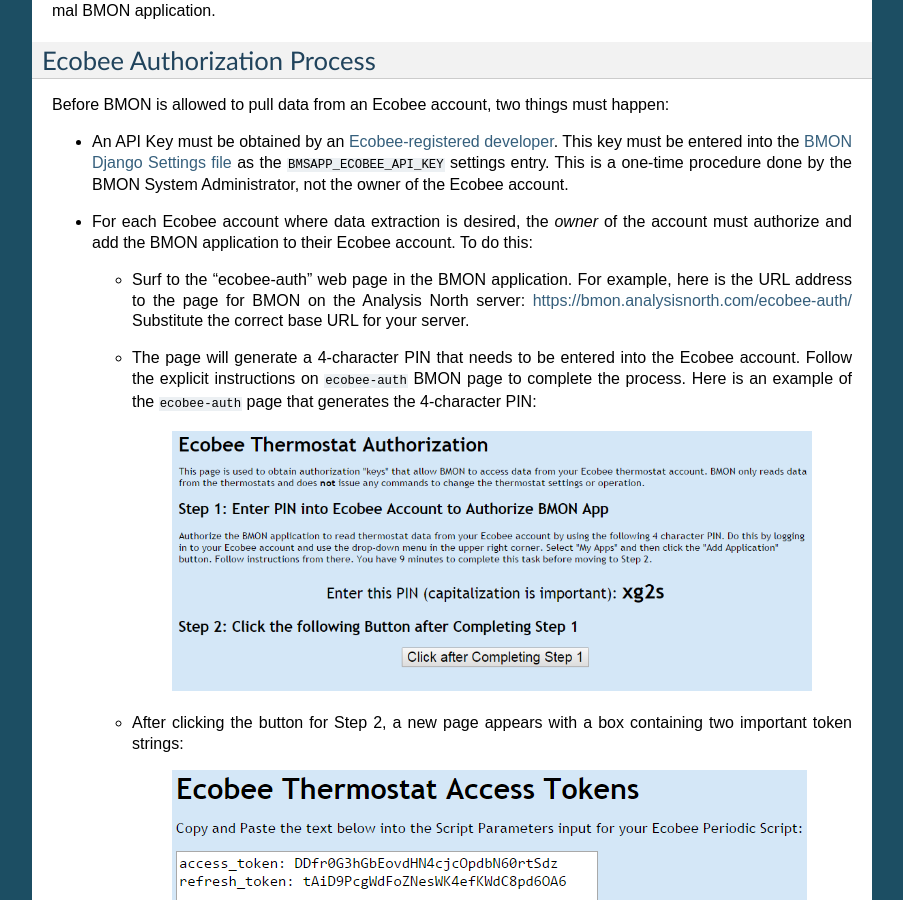
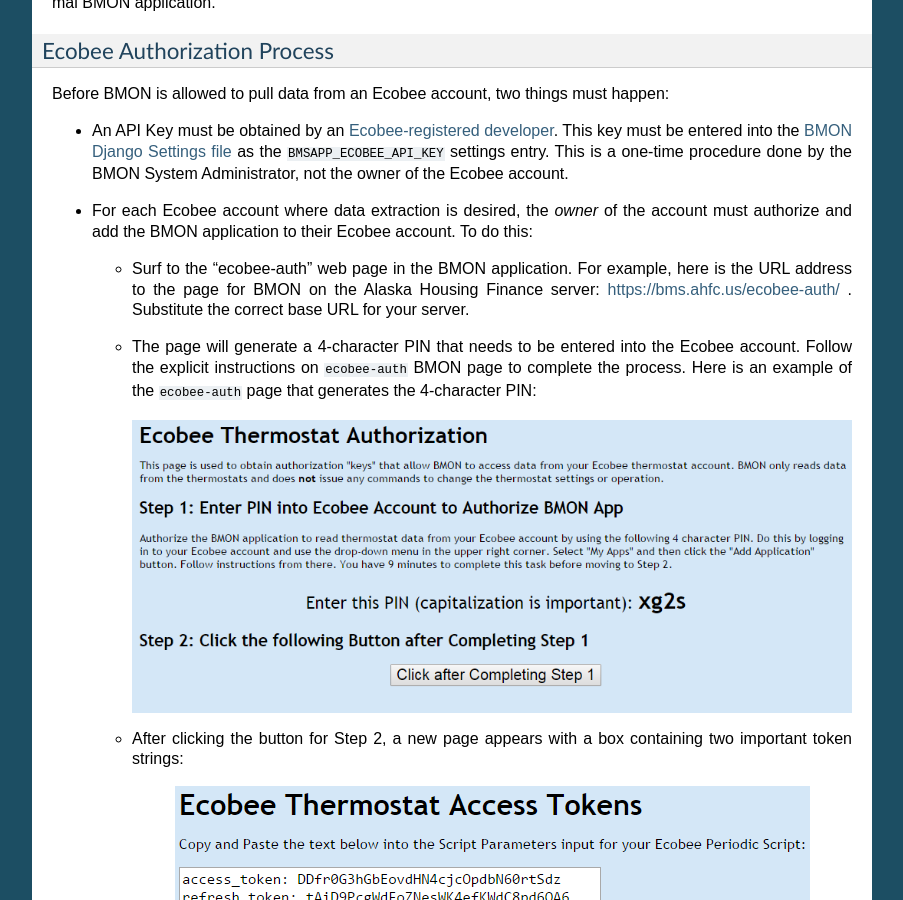
Before and after one commit to alanmitchell/bmon, a Sphinx documentation site: the page built from docs/source/periodic-scripts.rst, in a window 1280 px wide and 900 px high, scrolled down 2223 px. Shown: the whole window, without its empty margins (198-1101 px from the left). Built offline with Sphinx 7.4.7, drawn with Linux system fonts in a browser that asks for light colours; some of the changed text lies outside the part shown.

Commit message:
Edited Structure of Periodic Script page.

```diff
--- a/docs/source/conf.py
+++ b/docs/source/conf.py
@@ -85,6 +85,9 @@
 #
 
 html_theme = 'default'
+#import sphinx_rtd_theme
+#html_theme = "sphinx_rtd_theme"
+#html_theme_path = [sphinx_rtd_theme.get_html_theme_path()]
 
 # Theme options are theme-specific and customize the look and feel of a theme
 # further.  For a list of options available for each theme, see the
--- a/docs/source/periodic-scripts.rst
+++ b/docs/source/periodic-scripts.rst
@@ -23,12 +23,14 @@
 interface and select "Periodic Scripts":
 
 .. image:: /_static/main_scr_period_script.png
+  :align: center
 
 On the next screen, click the "ADD PERIODIC SCRIPT +" button in the
 upper right corner of the screen. Below are the inputs required to
 configure a Periodic Script, with example values:
 
 .. image:: /_static/periodic_script_inputs.png
+  :align: center
 
 Each of these inputs is described below:
 
@@ -103,7 +105,7 @@
 database for display through the normal BMON application.
 
 Ecobee Authorization Process
-----------------------------
+~~~~~~~~~~~~~~~~~~~~~~~~~~~~
 
 Before BMON is allowed to pull data from an Ecobee account, two things
 must happen:
@@ -119,25 +121,34 @@
 
    *  Surf to the "ecobee-auth" web page in the BMON application. For
       example, here is the URL address to the page for BMON on the
-      Analysis North server: https://bmon.analysisnorth.com/ecobee-auth/
+      Alaska Housing Finance server: https://bms.ahfc.us/ecobee-auth/ .
       Substitute the correct base URL for your server.
    *  The page will generate a 4-character PIN that needs to be entered
       into the Ecobee account. Follow the explicit instructions on
       ``ecobee-auth`` BMON page to complete the process. Here is an
       example of the ``ecobee-auth`` page that generates the 4-character
       PIN:
-	  .. image:: /_static/ecobee_pin.png
+
+      .. image:: /_static/ecobee_pin.png
+         :align: center
+
 
    *  After clicking the button for Step 2, a new page appears with a
       box containing two important token strings:
-	  .. image:: /_static/ecobee_auth_tokens.png
+
+      .. image:: /_static/ecobee_auth_tokens.png
+         :align: center
+
 
    *  Use your mouse to select and then copy the ``access_token`` and
       ``refresh_token`` text in the white box. Paste this text into the
       "Script Parameters in YAML form" input box for the Periodic Script
       you are setting up. Here is an example of how the inputs should
       look for the Periodic Script:
-	  .. image:: /_static/ecobee_auth_inputs.png
+
+      .. image:: /_static/ecobee_auth_inputs.png
+         :align: center
+
 
 The script above will collect data from *all* of the thermostats in the
 Ecobee Account that went through the authorization process. Currently,
@@ -163,7 +174,7 @@
 to the Ecobee account.
 
 Other Notes on Ecobee Configuration
------------------------------------
+~~~~~~~~~~~~~~~~~~~~~~~~~~~~~~~~~~~
 
 Here are some other notes on configuration of the Ecobee Periodic
 Script.
@@ -289,6 +300,7 @@
 for collecting data from an Okofen boiler:
 
 .. image:: /_static/okofen_config.png
+  :align: center
 
 The ``File name of script`` must be ``okofen``. The Okofen boiler
 creates a new CSV file once per day, presumably shortly after Midnight.
@@ -391,6 +403,7 @@
 sends data to an InfluxDB database:
 
 .. image:: /_static/influxdb_config.png
+  :align: center
 
 The ``File name of script`` must be ``influxdb``. The
 ``Script Parameters in YAML form`` input can include the following
@@ -438,6 +451,9 @@
 data. This parameter should *not* be set to True on a continual basis,
 as that will cause the Script to send all historical data (up to the
 ``reach_back`` limit) every time the script runs.
+
+InfluxDB Tags Created during Export
+~~~~~~~~~~~~~~~~~~~~~~~~~~~~~~~~~~~
 
 InfluxDB allows each point in the database to be described by any number
 of "tags". A tag is a key/value pair that adds metadata to the database
@@ -488,6 +504,7 @@
 
 
 .. image:: /_static/additional_props.png
+  :align: center
 
 For all sensors associated with that building, these properties will be
 made into key/value pairs and sent as tags with the sensor readings. Tag
```
